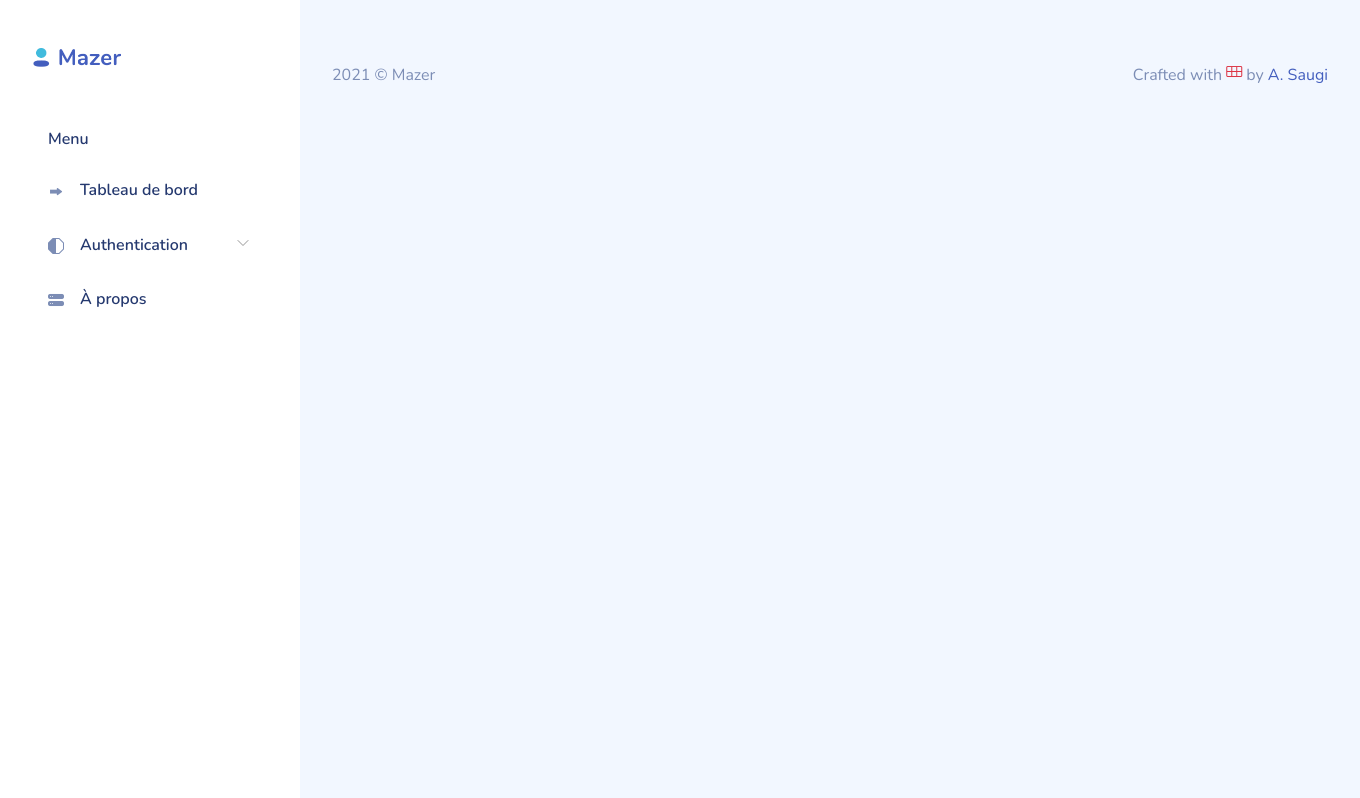
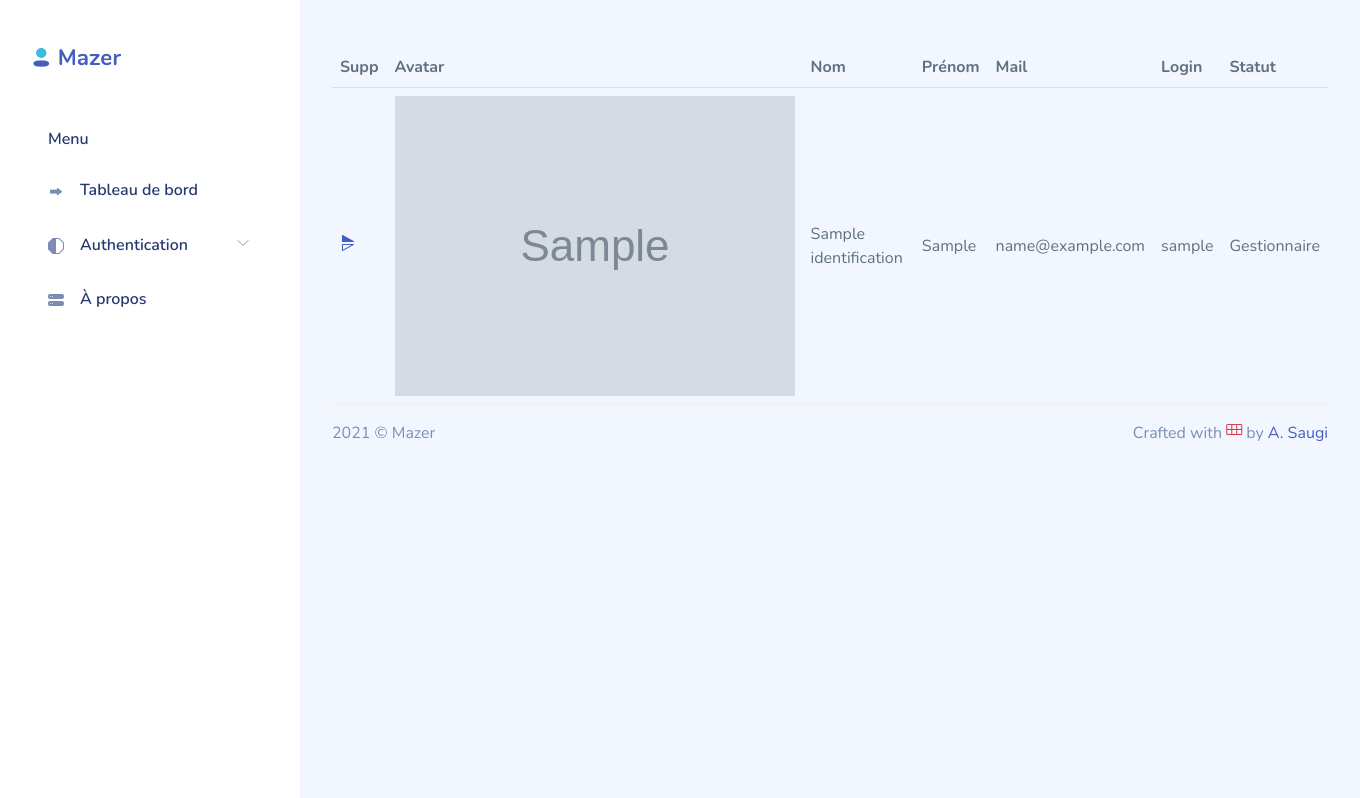
Before and after one commit to albanmp/be_web, a Flask app: the page made by Site/myApp/template/gérer-profils.html in a window 1360 px wide. Shown: the part 1-799 px from the top of the page. Run offline with Flask 2, Linux system fonts and the light colour scheme; tables that the repository leaves empty or names only in its code hold one stand-in row (Sample ...); some libraries are stand-ins or nearby versions.

Commit message:
Gérer profils

```diff
--- a/Site/myApp/template/gérer-profils.html
+++ b/Site/myApp/template/gérer-profils.html
@@ -32,9 +32,57 @@
                 </a>
             </header>
 
-            <div class="page-heading">
+            {% if info and info == "delOK" %}
+                <div class="alert alert-success text-center">
+                    L'utilisateur a bien été supprimé
+                </div>
+            {% endif %}
+            {% if info and info == "delProblem" %}
+                <div class="alert alert-danger text-center">
+                    Problème avec la suppression de l'utilisateur
+                </div>
+            {% endif %}
 
-            </div>
+            {% if liste %}
+                {# liste #}
+
+                <table class="table">
+                    <thead>
+                        <tr>
+                            <th>Supp</th>
+                            <th>Avatar</th>
+                            <th>Nom</th>
+                            <th>Prénom</th>
+                            <th>Mail</th>
+                            <th>Login</th>
+                            <th>Statut</th>
+                        </tr>
+                    </thead>
+                    <tbody>
+                        {% for user in liste %}
+                            <tr>
+                                <td>
+                                    <a href="/suppMembre?userDel={{user.idUser}}" class='sidebar-link'>
+                                        <i class="bi bi-trash"></i>
+                                    </a>
+                                </td>
+                                <td><img src="/static/img/avatar/{{ user.avatar }}"/></td>
+                                <td>{{ user.nom }}</td>
+                                <td>{{ user.prenom }}</td>
+                                <td>{{ user.mail }}</td>
+                                <td>{{ user.login }}</td>
+                                <td>
+                                    {% if user.statut == 0 %}
+                                        Administrateur
+                                    {% else %}
+                                        Gestionnaire
+                                    {% endif %}
+                                </td>
+                            </tr>
+                        {% endfor %}
+                    </tbody>
+                </table>
+            {% endif %}
 
             <footer>
                 <div class="footer clearfix mb-0 text-muted">
--- a/Site/myApp/views.py
+++ b/Site/myApp/views.py
@@ -43,8 +43,11 @@ def component_dropdown():
     return render_template("component-dropdown.html")
 
 @app.route("/gérer-profils")
-def gérer_profils():
-    return render_template("gérer-profils.html")
+@app.route("/gérer-profils/<infoMsg>")
+def gérer_profils(infoMsg=''):
+    msg, listeMembre = bdd.get_membreData()
+    print(msg)
+    return render_template("gérer-profils.html",liste = listeMembre, infoErr = msg, info = infoMsg)
 
 @app.route("/webmaster")
 def webmaster():
@@ -87,3 +90,13 @@ def addMembre():
 def logout():
     session.clear() # suppression de la session
     return redirect("/connecter/logoutOK")
+
+@app.route("/suppMembre")
+def suppMembre():
+    idUser = request.args.get("userDel")
+    msg = bdd.del_membreData(idUser)
+    print(msg)
+    if msg == "suppMembreOK":
+        return redirect("/gérer-profils/delOK")
+    else:
+        return redirect("/gérer-profils/delProblem")
```
Also changed, not shown: 4 other files.
